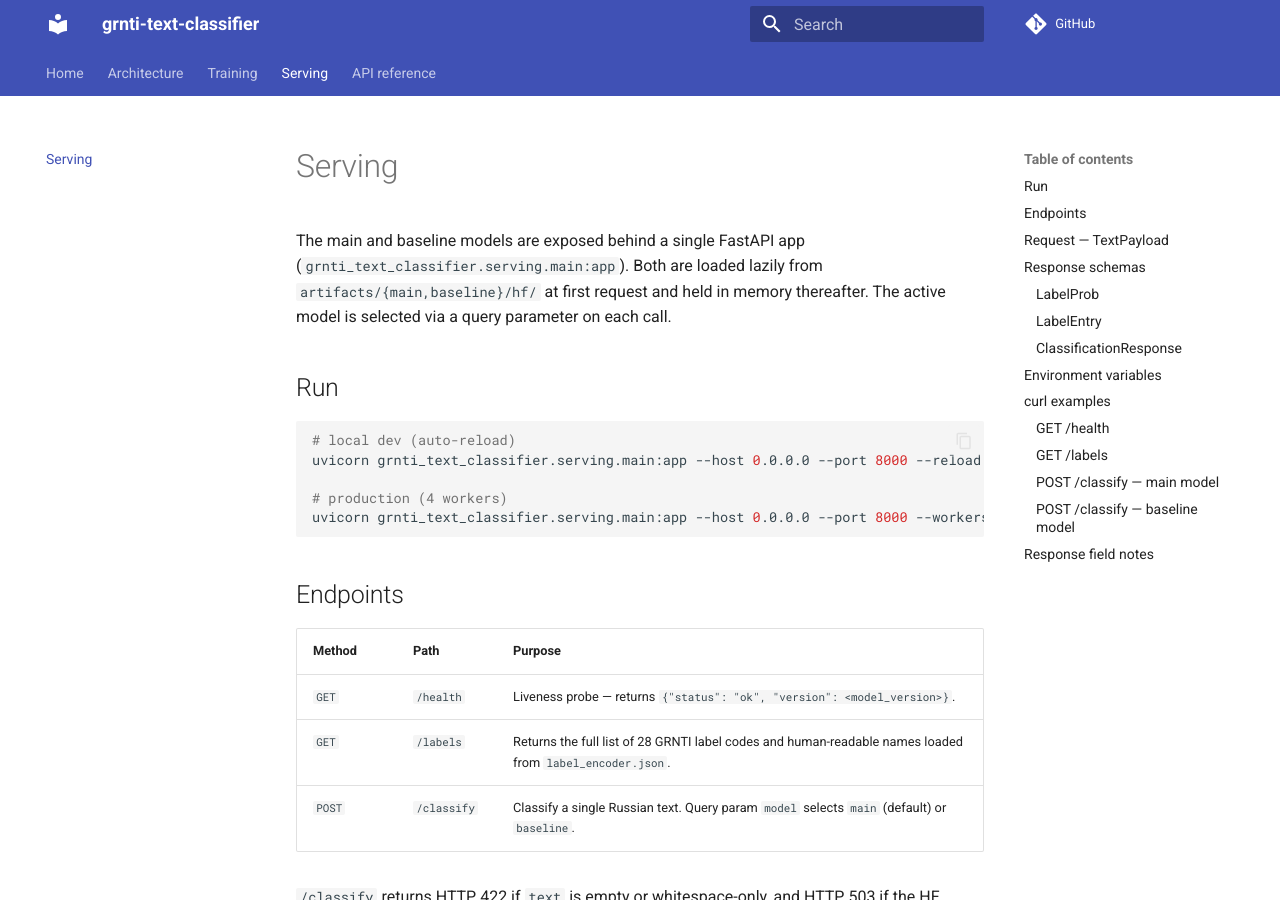
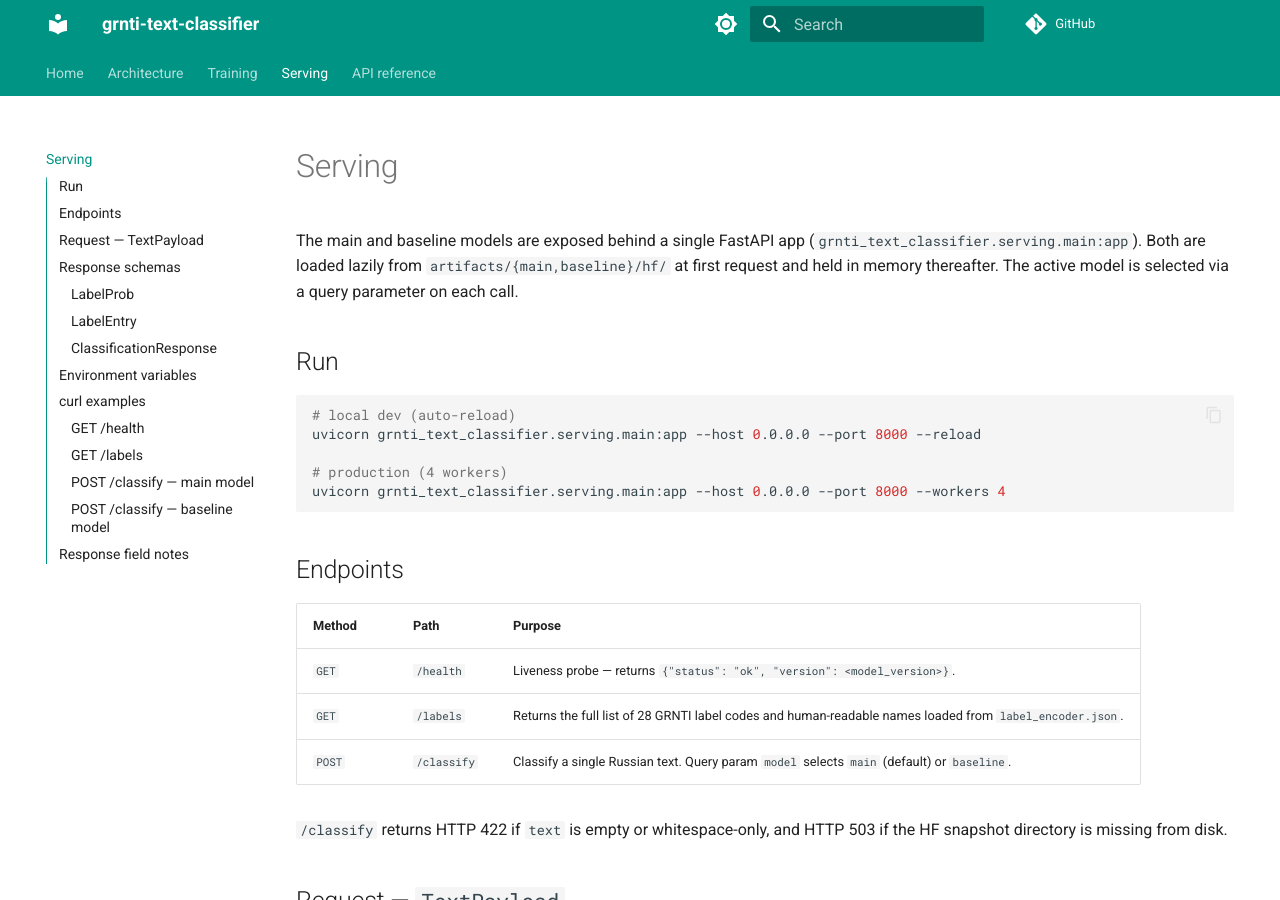
Before and after one commit to kiselyovd/grnti-text-classifier, an MkDocs documentation site: the page built from docs/serving.md, in a window 1280 px wide and 900 px high. Built offline with MkDocs 1.6.1 and Material for MkDocs 9.7.7, drawn with Linux system fonts in a browser that asks for light colours; comment, search, counter and statistics services are not loaded.

Commit message:
style(docs): upgrade MkDocs theme to portfolio standard (teal/green palette, dark toggle)

```diff
--- a/mkdocs.yml
+++ b/mkdocs.yml
@@ -4,14 +4,28 @@
 theme:
   name: material
   palette:
-    - scheme: default
-      primary: indigo
-    - scheme: slate
-      primary: indigo
+    - media: "(prefers-color-scheme: light)"
+      scheme: default
+      primary: teal
+      accent: green
+      toggle:
+        icon: material/brightness-7
+        name: Switch to dark mode
+    - media: "(prefers-color-scheme: dark)"
+      scheme: slate
+      primary: teal
+      accent: green
+      toggle:
+        icon: material/brightness-4
+        name: Switch to light mode
   features:
     - content.code.copy
     - navigation.indexes
     - navigation.tabs
+    - navigation.top
+    - toc.integrate
+    - search.highlight
+    - search.suggest
 plugins:
   - search
   - mkdocstrings:
```
